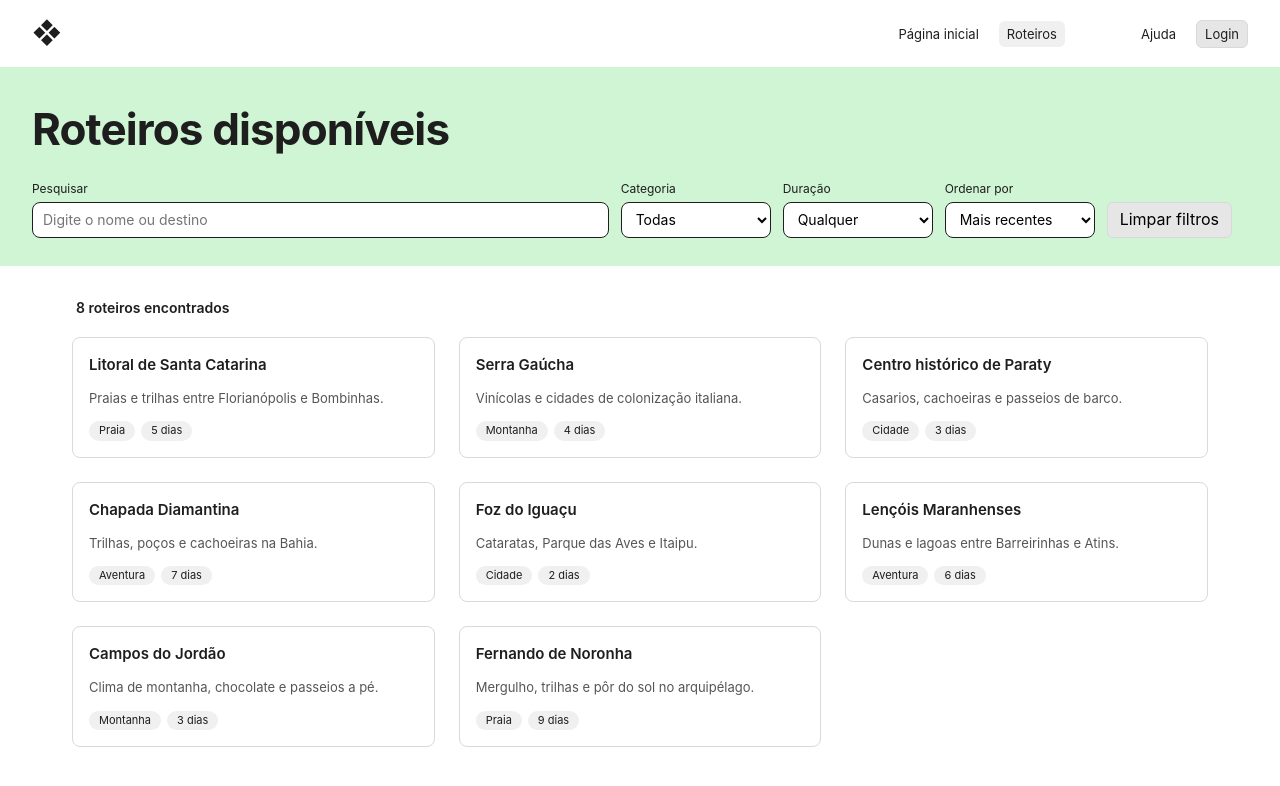
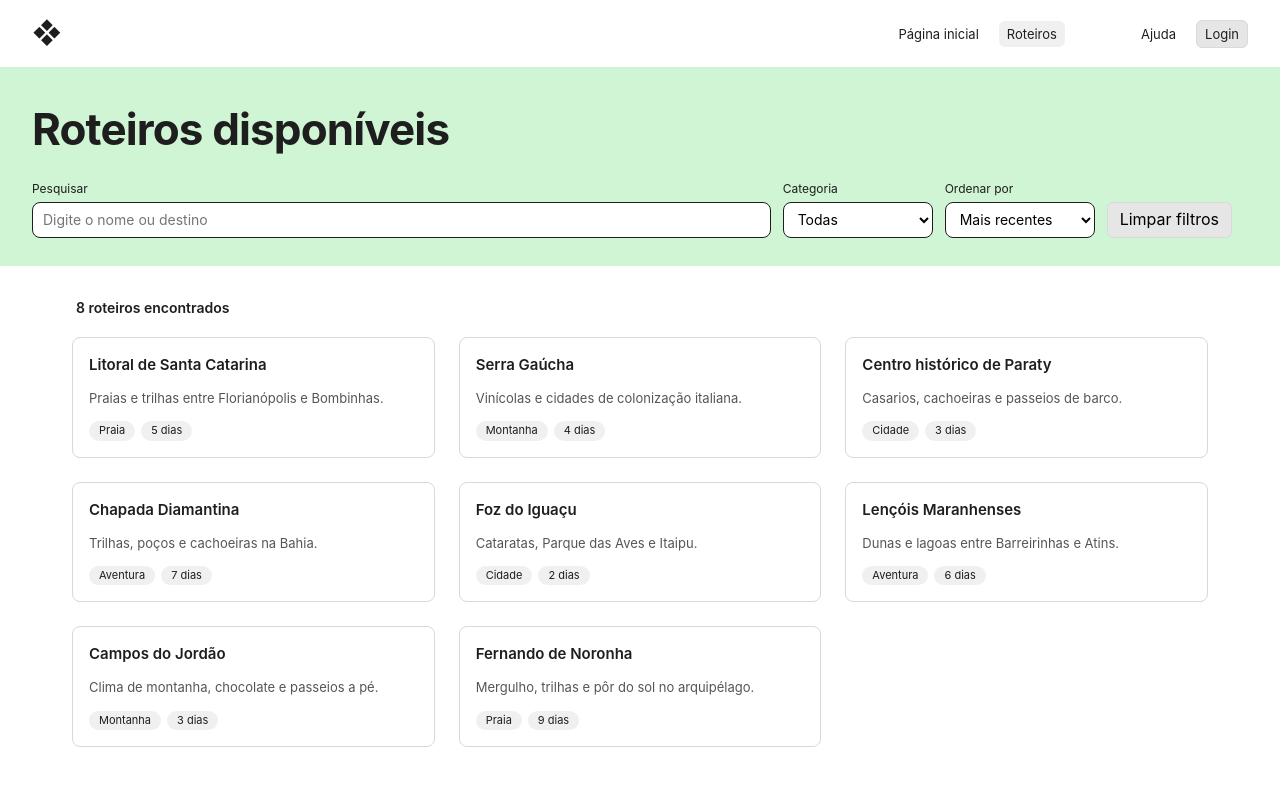
Before and after one commit to gabe1405/roteiros-app, a Next.js app: page /roteiros in a window 1280 px wide. Shown: the top 786 px of the page. Built offline with nearby package versions, Linux system fonts and the light colour scheme.

Commit message:
Update page.js

```diff
--- a/app/roteiros/page.js
+++ b/app/roteiros/page.js
@@ -42,15 +42,6 @@ export default function Roteiros() {
             </select>
           </div>
           <div className="campo">
-            <label htmlFor="duracao">Duração</label>
-            <select id="duracao" value={f.duracao} onChange={set("duracao")}>
-              <option value="">Qualquer</option>
-              <option value="1-3">1 a 3 dias</option>
-              <option value="4-7">4 a 7 dias</option>
-              <option value="8-99">8 dias ou mais</option>
-            </select>
-          </div>
-          <div className="campo">
             <label htmlFor="ordem">Ordenar por</label>
             <select id="ordem" value={f.ordem} onChange={set("ordem")}>
               <option value="recentes">Mais recentes</option>
```
